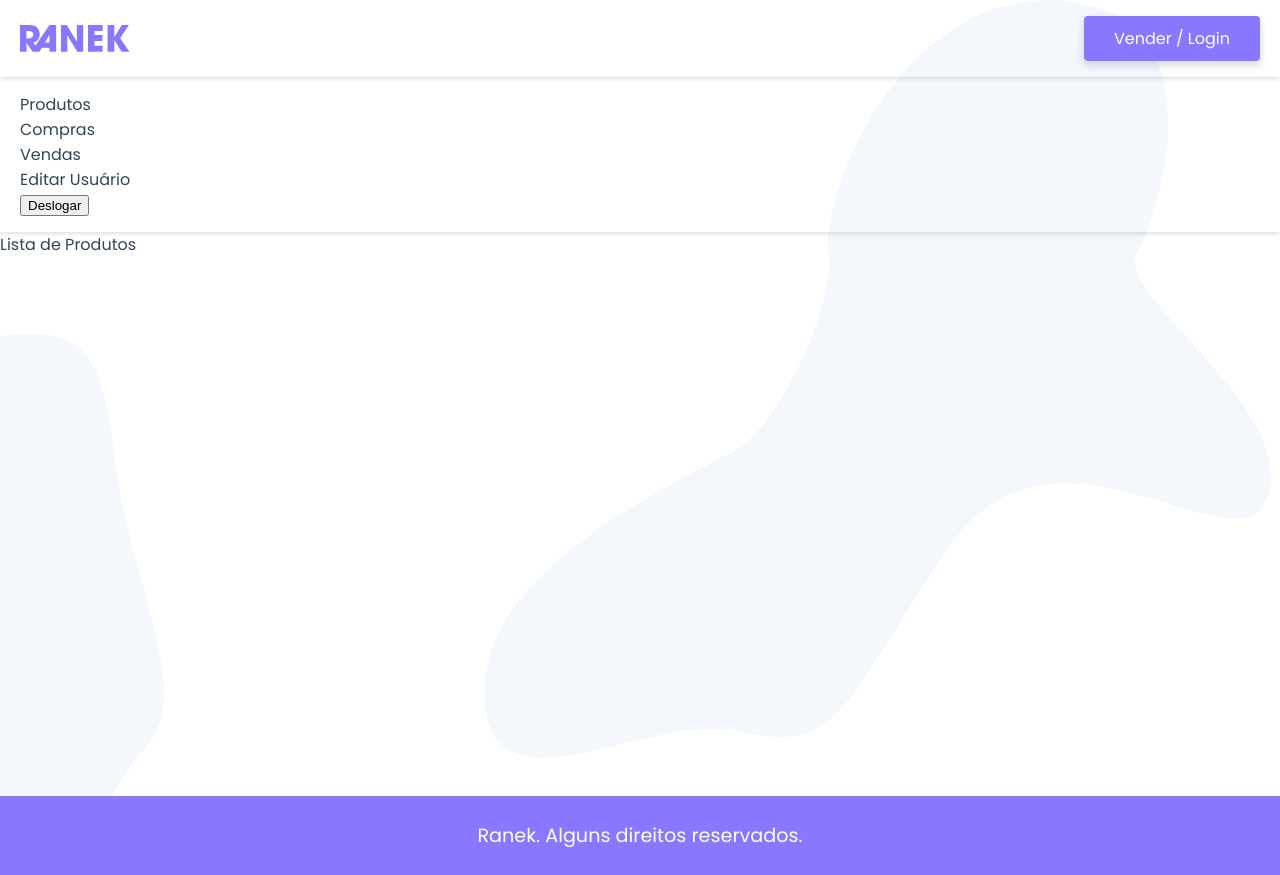
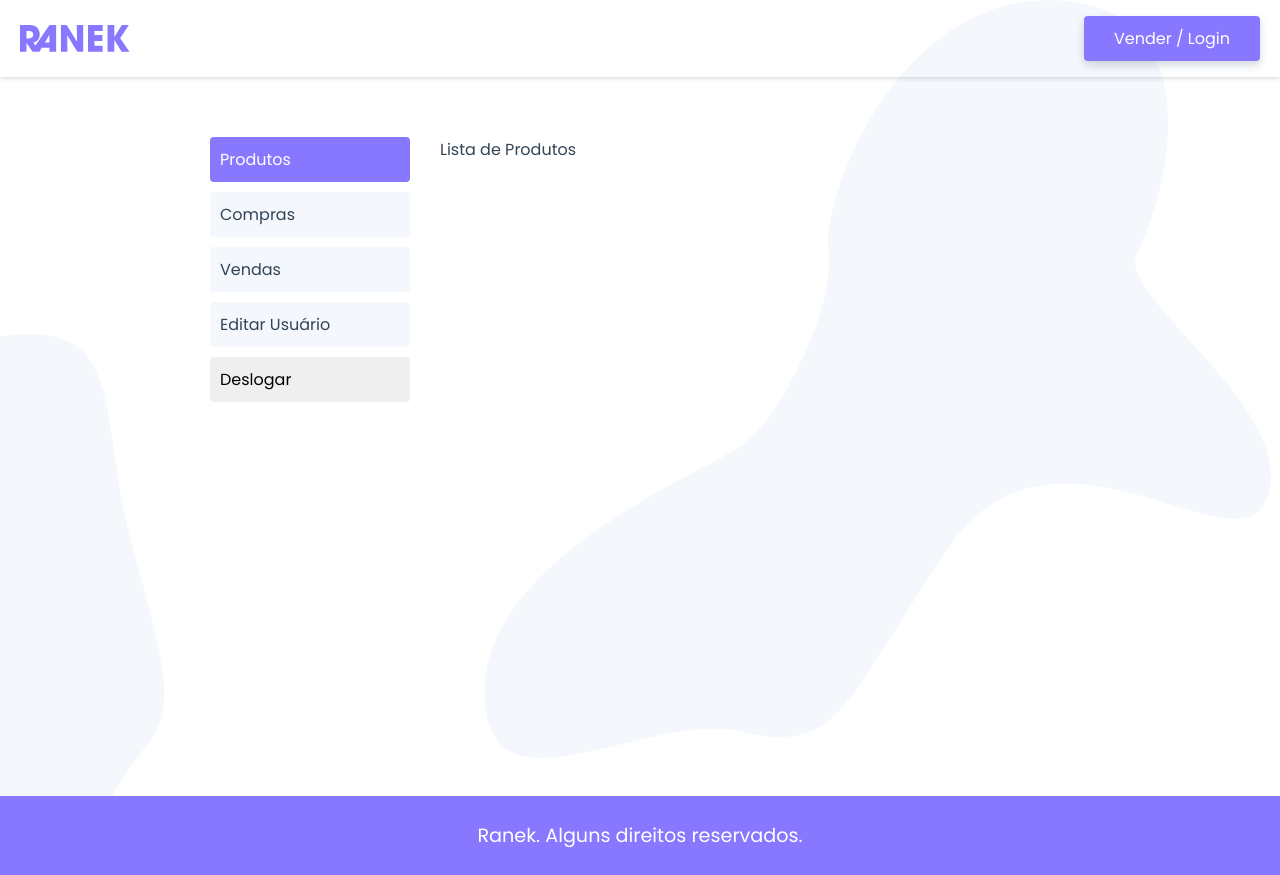
Before and after one commit to ErikDCAlmeida/Ranek-Origamid-ProjetoFinal, a Vue app: page /usuario in a window 1280 px wide. Built offline with nearby package versions, Linux system fonts and the light colour scheme.

Commit message:
Estilizando dashboard do usuário.

```diff
--- a/src/components/Header.vue
+++ b/src/components/Header.vue
@@ -23,7 +23,7 @@
 };
 </script>
 
-<style scope>
+<style scoped>
 nav {
   display: flex;
   align-items: center;
--- a/src/views/usuario/Usuario.vue
+++ b/src/views/usuario/Usuario.vue
@@ -17,7 +17,7 @@
           </router-link>
         </li>
         <li>
-          <button @click.prevent="deslogar">Deslogar</button>
+          <button @click="deslogar">Deslogar</button>
         </li>
       </ul>
     </nav>
@@ -39,4 +39,45 @@
 };
 </script>
 
-<style></style>
+<style scoped>
+.usuario {
+  display: grid;
+  grid-template-columns: minmax(140px, 200px) 1fr;
+  max-width: 900px;
+  margin: 40px auto;
+  gap: 30px;
+  padding: 20px;
+}
+@media screen and (max-width: 500px) {
+  .usuario {
+    grid-template-columns: 1fr;
+    margin: 0px auto;
+  }
+}
+.sidenav {
+  padding: 0;
+}
+.sidenav a {
+  padding: 10px;
+  display: block;
+  background: #f4f7fc;
+  margin-bottom: 10px;
+  border-radius: 4px;
+}
+.sidenav a.router-link-exact-active,
+.sidenav a:hover,
+.sidenav button:hover {
+  background: #87f;
+  color: #fff;
+}
+.sidenav button {
+  border: 0 none;
+  border-radius: 4px;
+  padding: 10px;
+  width: 100%;
+  font-size: 1rem;
+  text-align: left;
+  font-family: "Poppins", Avenir, Helvetica, Arial, sans-serif;
+  cursor: pointer;
+}
+</style>
```
